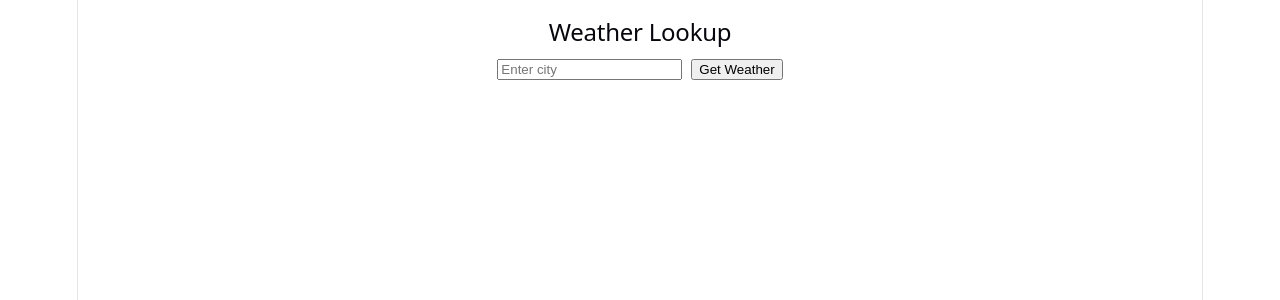
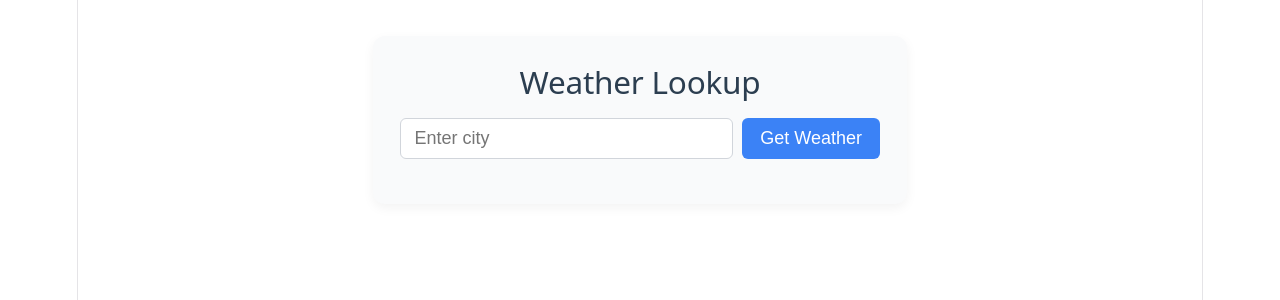
Before and after one commit to rananaeemakhtar/weather_mod_test_frontend, a React (Vite) app: page / in a window 1280 px wide. Shown: the top 300 px of the page. Built offline with nearby package versions, Linux system fonts and the light colour scheme.

Commit message:
design updaet

```diff
--- /dev/null
+++ b/src/Weather.css
@@ -0,0 +1,144 @@
+/* Weather component styling */
+
+/* Container */
+.weather-section {
+  max-width: 480px;
+  margin: 2rem auto;
+  padding: 1.5rem;
+  background: #f9fafb; /* light gray */
+  border-radius: 12px;
+  box-shadow: 0 4px 12px rgba(0, 0, 0, 0.05);
+  font-family: -apple-system, BlinkMacSystemFont, 'Segoe UI', Roboto, Helvetica, Arial, sans-serif;
+}
+
+/* Title */
+.weather-title {
+  margin: 0 0 1rem;
+  font-size: 1.75rem;
+  color: #2c3e50;
+  text-align: center;
+}
+
+/* Form */
+.weather-form {
+  display: flex;
+  justify-content: center;
+  gap: 0.5rem;
+  margin-bottom: 1rem;
+}
+
+.weather-input {
+  flex: 1;
+  min-width: 0;
+  padding: 0.5rem 0.75rem;
+  font-size: 1rem;
+  border: 1px solid #d1d5db;
+  border-radius: 6px;
+  outline: none;
+  transition: border-color 0.2s;
+}
+
+.weather-input:focus {
+  border-color: #3b82f6; /* blue-500 */
+  box-shadow: 0 0 0 2px rgba(59, 130, 246, 0.2);
+}
+
+.weather-button {
+  padding: 0.5rem 1rem;
+  font-size: 1rem;
+  background: #3b82f6; /* blue-500 */
+  color: white;
+  border: none;
+  border-radius: 6px;
+  cursor: pointer;
+  transition: background 0.2s;
+}
+
+.weather-button:disabled {
+  background: #9ca3af; /* gray-400 */
+  cursor: not-allowed;
+}
+
+.weather-button:not(:disabled):hover {
+  background: #2563eb; /* blue-600 */
+}
+
+/* Status messages */
+.weather-loading,
+.weather-error,
+.weather-empty {
+  text-align: center;
+  margin-top: 0.75rem;
+  font-size: 0.95rem;
+}
+
+.weather-error {
+  color: #dc2626; /* red-600 */
+}
+
+.weather-empty {
+  color: #6b7280; /* gray-500 */
+}
+
+/* Weather card */
+.weather-card {
+  background: white;
+  border-radius: 8px;
+  padding: 1rem;
+  box-shadow: 0 2px 8px rgba(0, 0, 0, 0.08);
+  text-align: center;
+}
+
+.weather-city {
+  margin: 0 0 0.5rem;
+  font-size: 1.25rem;
+  font-weight: 600;
+  color: #111827; /* gray-900 */
+}
+
+.weather-condition {
+  margin: 0.5rem 0;
+  font-size: 1rem;
+  display: flex;
+  align-items: center;
+  justify-content: center;
+  gap: 0.5rem;
+  color: #374151; /* gray-700 */
+}
+
+.weather-icon {
+  width: 32px;
+  height: 32px;
+}
+
+.weather-temp {
+  margin: 0.5rem 0;
+  font-size: 1.4rem;
+  font-weight: 500;
+  color: #1f2937; /* gray-800 */
+}
+
+.weather-feels {
+  font-size: 0.85rem;
+  color: #6b7280; /* gray-500 */
+  margin-left: 0.4rem;
+}
+
+.weather-humidity,
+.weather-wind,
+.weather-fetched {
+  margin: 0.25rem 0;
+  font-size: 0.94rem;
+  color: #4b5563; /* gray-600 */
+}
+
+/* Responsive */
+@media (max-width: 480px) {
+  .weather-section {
+    margin: 1rem;
+    padding: 1rem;
+  }
+  .weather-button {
+    padding: 0.5rem 0.75rem;
+  }
+}
--- a/src/Weather.jsx
+++ b/src/Weather.jsx
@@ -1,4 +1,5 @@
 import { useState } from 'react';
+import './Weather.css';
 
 /**
  * Weather component
@@ -51,29 +52,40 @@ function Weather() {
   };
 
   return (
-    <section id="weather-screen" style={{ padding: '1rem' }}>
-      <h2>Weather Lookup</h2>
-      <form onSubmit={handleSubmit} style={{ marginBottom: '1rem' }}>
+    <section id="weather-screen" className="weather-section">
+      <h2 className="weather-title">Weather Lookup</h2>
+      <form onSubmit={handleSubmit} className="weather-form">
         <input
           type="text"
           placeholder="Enter city"
           value={city}
           onChange={(e) => setCity(e.target.value)}
-          style={{ marginRight: '0.5rem' }}
+          className="weather-input"
         />
-        <button type="submit" disabled={loading}>
+        <button type="submit" disabled={loading} className="weather-button">
           {loading ? 'Loading...' : 'Get Weather'}
         </button>
       </form>
-      {error && <p style={{ color: 'red' }}>Error: {error}</p>}
-      {weather && (
-        <div>
-          <p>City: {weather.city}, {weather.country}</p>
-          <p>Condition: {weather.condition?.label} <img src={weather.condition?.icon} alt={weather.condition?.label} style={{ verticalAlign: 'middle' }} /></p>
-          <p>Temperature: {weather.temperature?.current}°{weather.temperature?.unit?.charAt(0).toUpperCase()}{weather.temperature?.unit?.slice(1)} (Feels like: {weather.temperature?.feelsLike}°{weather.temperature?.unit?.charAt(0).toUpperCase()}{weather.temperature?.unit?.slice(1)})</p>
-          <p>Humidity: {weather.details?.humidity}%</p>
-          <p>Wind: {weather.details?.windSpeed} {weather.details?.windUnit}</p>
-          <p>Fetched at: {new Date(weather.fetchedAt).toLocaleString()}</p>
+      {/* Status messages */}
+      {status === 'loading' && <p className="weather-loading">Fetching weather data...</p>}
+      {status === 'error' && error && <p className="weather-error">Error: {error}</p>}
+      {status === 'empty' && <p className="weather-empty">No weather information available.</p>}
+      {status === 'success' && weather && (
+        <div className="weather-card">
+          <h3 className="weather-city">{weather.city}, {weather.country}</h3>
+          <p className="weather-condition">
+            {weather.condition?.label}
+            {weather.condition?.icon && (
+              <img src={weather.condition?.icon} alt={weather.condition?.label} className="weather-icon" />
+            )}
+          </p>
+          <p className="weather-temp">
+            {weather.temperature?.current}°{weather.temperature?.unit?.charAt(0).toUpperCase()}{weather.temperature?.unit?.slice(1)}
+            <span className="weather-feels"> (Feels like: {weather.temperature?.feelsLike}°{weather.temperature?.unit?.charAt(0).toUpperCase()}{weather.temperature?.unit?.slice(1)})</span>
+          </p>
+          <p className="weather-humidity">Humidity: {weather.details?.humidity}%</p>
+          <p className="weather-wind">Wind: {weather.details?.windSpeed} {weather.details?.windUnit}</p>
+          <p className="weather-fetched">Updated: {new Date(weather.fetchedAt).toLocaleString()}</p>
         </div>
       )}
     </section>
```
